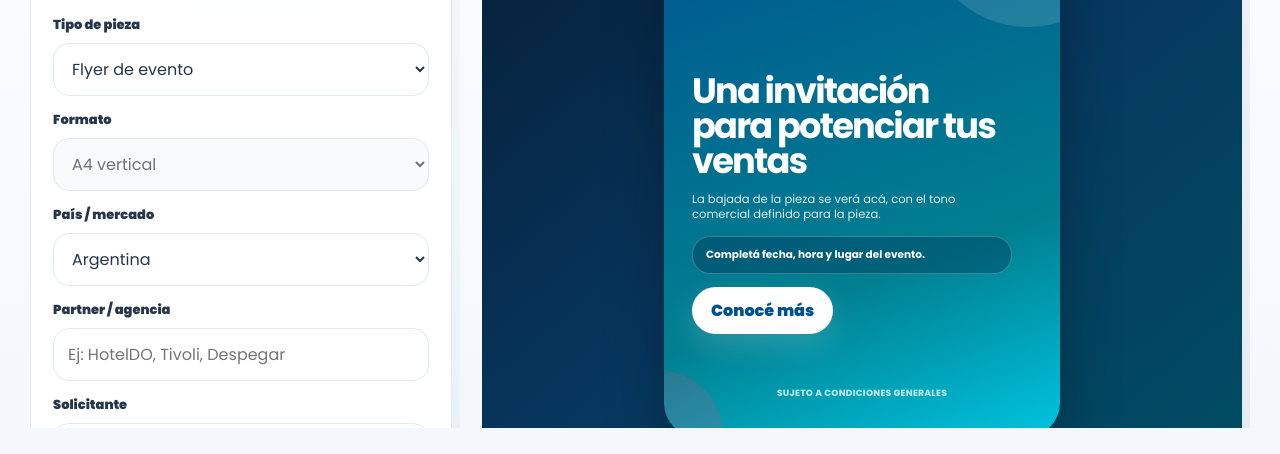
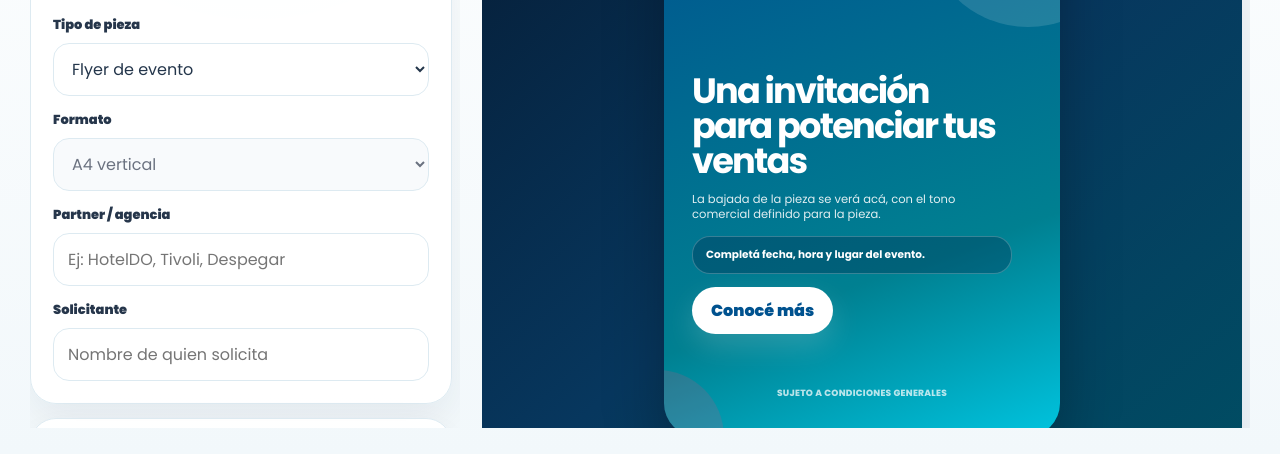
Before and after one commit to Milagrossanchez-max/ua-flyer-editor, a plain HTML site: page index.html in a window 1280 px wide. Shown: the part 346-800 px from the top of the page. Drawn offline with Linux system fonts and the light colour scheme.

Commit message:
Update index.html

```diff
--- a/index.html
+++ b/index.html
@@ -3,7 +3,7 @@
 <head>
   <meta charset="UTF-8" />
   <meta name="viewport" content="width=device-width, initial-scale=1.0" />
-  <title>UA Flyer Studio v5</title>
+  <title>UA Flyer Studio v5.1</title>
   <link rel="preconnect" href="https://fonts.googleapis.com">
   <link rel="preconnect" href="https://fonts.gstatic.com" crossorigin>
   <link href="https://fonts.googleapis.com/css2?family=Poppins:wght@400;500;600;700;800;900&display=swap" rel="stylesheet">
@@ -463,6 +463,7 @@
     }
 
     .partner-badge{
+      display:none;
       position:absolute;
       top:5.8%;
       right:7%;
@@ -715,25 +716,6 @@
             <option value="a4" selected>A4 vertical</option>
           </select>
 
-          <label for="pais">País / mercado</label>
-          <select id="pais">
-            <option>Argentina</option>
-            <option>Uruguay</option>
-            <option>Paraguay</option>
-            <option>Chile</option>
-            <option>Perú</option>
-            <option>Ecuador</option>
-            <option>Colombia</option>
-            <option>México</option>
-            <option>Guatemala</option>
-            <option>Honduras</option>
-            <option>Nicaragua</option>
-            <option>El Salvador</option>
-            <option>Costa Rica</option>
-            <option>Panamá</option>
-            <option>República Dominicana</option>
-          </select>
-
           <label for="partner">Partner / agencia</label>
           <input id="partner" type="text" placeholder="Ej: HotelDO, Tivoli, Despegar" />
 
@@ -898,7 +880,6 @@
     const fields = {
       tipo: document.getElementById("tipo"),
       formato: document.getElementById("formato"),
-      pais: document.getElementById("pais"),
       partner: document.getElementById("partner"),
       solicitante: document.getElementById("solicitante"),
       titulo: document.getElementById("titulo"),
@@ -1118,7 +1099,6 @@
       return {
         tipo: fields.tipo.value,
         formato: "A4 vertical",
-        pais: fields.pais.value,
         partner: fields.partner.value,
         solicitante: fields.solicitante.value,
         titulo: fields.titulo.value,
@@ -1289,13 +1269,6 @@
           const w = pLogo.width*ratio, h = pLogo.height*ratio;
           ctx.drawImage(pLogo, chipX+(chipW-w)/2, chipY+(chipH-h)/2, w, h);
         }catch(e){}
-      } else {
-        ctx.fillStyle = "rgba(255,255,255,.16)";
-        const bx=rect.width*.79, by=rect.height*.058, bw=rect.width*.16, bh=rect.height*.044;
-        roundRect(ctx,bx,by,bw,bh,bh/2); ctx.fill();
-        ctx.strokeStyle = "rgba(255,255,255,.26)"; ctx.stroke();
-        ctx.fillStyle="#fff"; ctx.font=`900 ${rect.width*.016}px Poppins, Arial`; ctx.textAlign="center";
-        ctx.fillText("PARTNER",bx+bw/2,by+bh*.62); ctx.textAlign="left";
       }
 
       const title = fields.titulo.value.trim() || adaptDefaultTitle();
```
